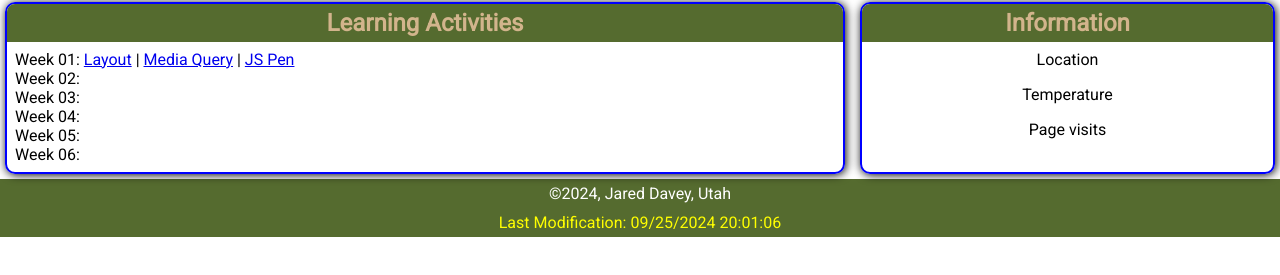
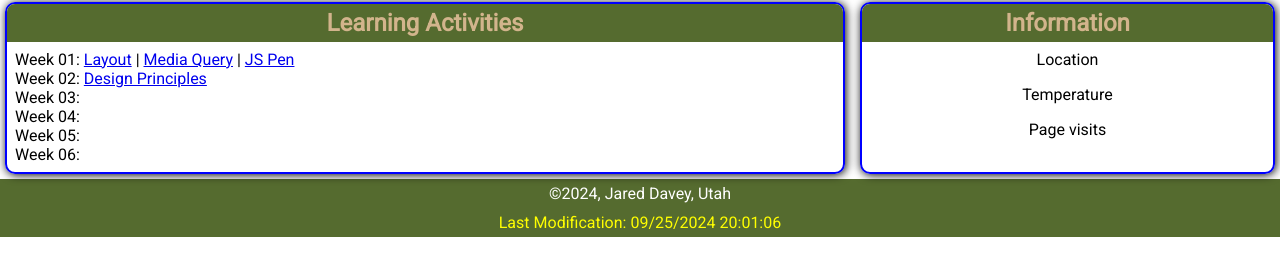
Before and after one commit to Gupples/wdd230, a plain HTML site: page index.html in a window 1280 px wide. Shown: the part 201-476 px from the top of the page. Drawn offline with Linux system fonts and the light colour scheme.

Commit message:
Added link to Design Principles assignment

```diff
--- a/index.html
+++ b/index.html
@@ -36,7 +36,9 @@
                     | <a href="https://codepen.io/Gupples/pen/abgeQKX">JS Pen</a>
 
                 </li>
-                <li>Week 02:</li>
+                <li>Week 02:
+                    <a href="https://gupples.github.io/wdd230/week02/design.html">Design Principles</a>
+                </li>
                 <li>Week 03:</li>
                 <li>Week 04:</li>
                 <li>Week 05:</li>
```
